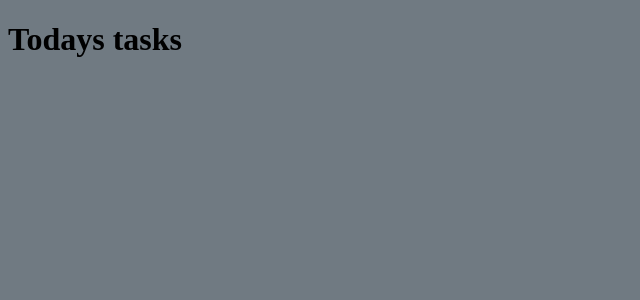
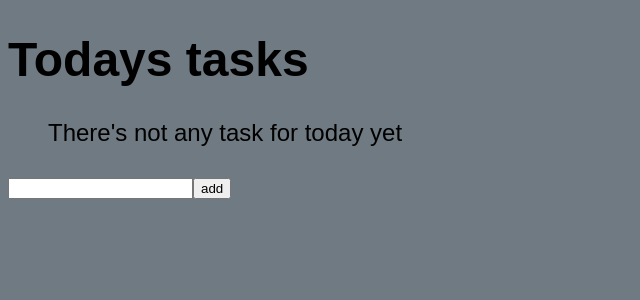
Before and after one commit to Johnny088/hillel_react_lesson47, a React (Vite) app: page / in a window 1280 px wide. Shown: the top 300 px of the page, without its empty margins (0-640 px from the left). Built offline with nearby package versions, Linux system fonts and the light colour scheme.

Commit message:
add Toggle checkbox

```diff
--- a/src/components/AddNewHabitForm/AddNewHabitForm.tsx
+++ b/src/components/AddNewHabitForm/AddNewHabitForm.tsx
@@ -1,13 +1,19 @@
-import { useId } from 'react';
+import { selectAddHabit, useHabitStore } from '../../stores/habitStore';
 
 export const AddNewHabitForm = () => {
-  const id = useId();
+  const addHabit = useHabitStore(selectAddHabit);
   const submitHandler = (formData: FormData) => {
     const newHabit = formData.get('habit') as string;
+
+    addHabit({
+      habit: newHabit,
+      id: Date.now(),
+      isChecked: false,
+    });
   };
   return (
     <form action={submitHandler}>
-      <input id={`checkBox-${id}`} name="habit" type="text" />
+      <input name="habit" type="text" />
       <button className="submitBtn">add</button>
     </form>
   );
--- a/src/components/HabitItem/HabitItem.tsx
+++ b/src/components/HabitItem/HabitItem.tsx
@@ -1,11 +1,22 @@
-export const HabitItem = () => {
-  const habit = '';
+import type { Habit } from '../../types';
+interface Props {
+  item: Habit;
+  onChangeStatus: (id: number) => void;
+}
+export const HabitItem = ({ item, onChangeStatus }: Props) => {
+  const stateHandler = () => {
+    onChangeStatus(item.id);
+  };
   return (
-    <>
-      <p>{habit}</p>
-      <form action="">
-        <input type="checkbox" />
-      </form>
-    </>
+    <li>
+      <label>
+        {item.habit}
+        <input
+          type="checkbox"
+          checked={item.isChecked}
+          onChange={stateHandler}
+        />
+      </label>
+    </li>
   );
 };
--- a/src/index.css
+++ b/src/index.css
@@ -1,3 +1,5 @@
 body{
   background-color: rgb(112, 122, 130);
+  font-size: 24px;
+  font-family: Arial, Helvetica, sans-serif;
 }
--- a/src/pages/HabitPage/HabitsPage.tsx
+++ b/src/pages/HabitPage/HabitsPage.tsx
@@ -1,10 +1,27 @@
-import { UseHabitStore } from '../../stores/habitStore';
-
+import { AddNewHabitForm } from '../../components/AddNewHabitForm/AddNewHabitForm';
+import { HabitItem } from '../../components/HabitItem/HabitItem';
+import { selectHabits, useHabitStore } from '../../stores/habitStore';
 export const HabitsPage = () => {
-  const habits = UseHabitStore;
+  const { changeBoxState: toggleState } = useHabitStore();
+  const habits = useHabitStore(selectHabits);
+  const onChangeStatus = (id: number): void => {
+    toggleState(id);
+  };
   return (
     <>
       <h1>Todays tasks</h1>
+      <ul>
+        {habits.length === 0 && <p>There's not any task for today yet</p>}
+        {habits.length > 0 &&
+          habits.map(habit => (
+            <HabitItem
+              key={habit.id}
+              item={habit}
+              onChangeStatus={onChangeStatus}
+            />
+          ))}
+      </ul>
+      <AddNewHabitForm />
     </>
   );
 };
--- a/src/stores/habitStore.ts
+++ b/src/stores/habitStore.ts
@@ -1,14 +1,22 @@
 import { create } from 'zustand';
 import type { Habit, HabitStore } from '../types';
 import { persist } from 'zustand/middleware';
-persist;
 
-export const UseHabitStore = create<HabitStore>()(
+export const useHabitStore = create<HabitStore>()(
   persist(
     set => {
       return {
         habits: [],
-        addHabit: (newHabit: Habit) => {},
+        addHabit: (newHabit: Habit) =>
+          set(state => ({ habits: [...state.habits, newHabit] })),
+        changeBoxState: (id: number) =>
+          set(state => ({
+            habits: state.habits.map(habit =>
+              habit.id === id
+                ? { ...habit, isChecked: !habit.isChecked }
+                : habit,
+            ),
+          })),
       };
     },
 
@@ -16,13 +24,13 @@ export const UseHabitStore = create<HabitStore>()(
       name: 'habits',
       partialize: state => {
         return {
-          habit: state.habit,
-          id: state.id,
-          isChecked: state.isChecked,
+          habits: state.habits,
         };
       },
     },
   ),
 );
 
-export const selectlang = (state: HabitStore) => state.habits;
+export const selectHabits = (state: HabitStore) => state.habits;
+export const selectAddHabit = (state: HabitStore) => state.addHabit;
+export const selectToggleState = (state: HabitStore) => state.changeBoxState;
--- a/src/types/index.ts
+++ b/src/types/index.ts
@@ -4,10 +4,9 @@ export type Habit = {
   id: number;
 };
 export interface HabitStore {
-  // habit: string;
-  // isChecked: boolean;
-  // id: number;
   habits: Habit[];
 
   addHabit: (habit: Habit) => void;
+
+  changeBoxState: (id: number) => void;
 }
```
